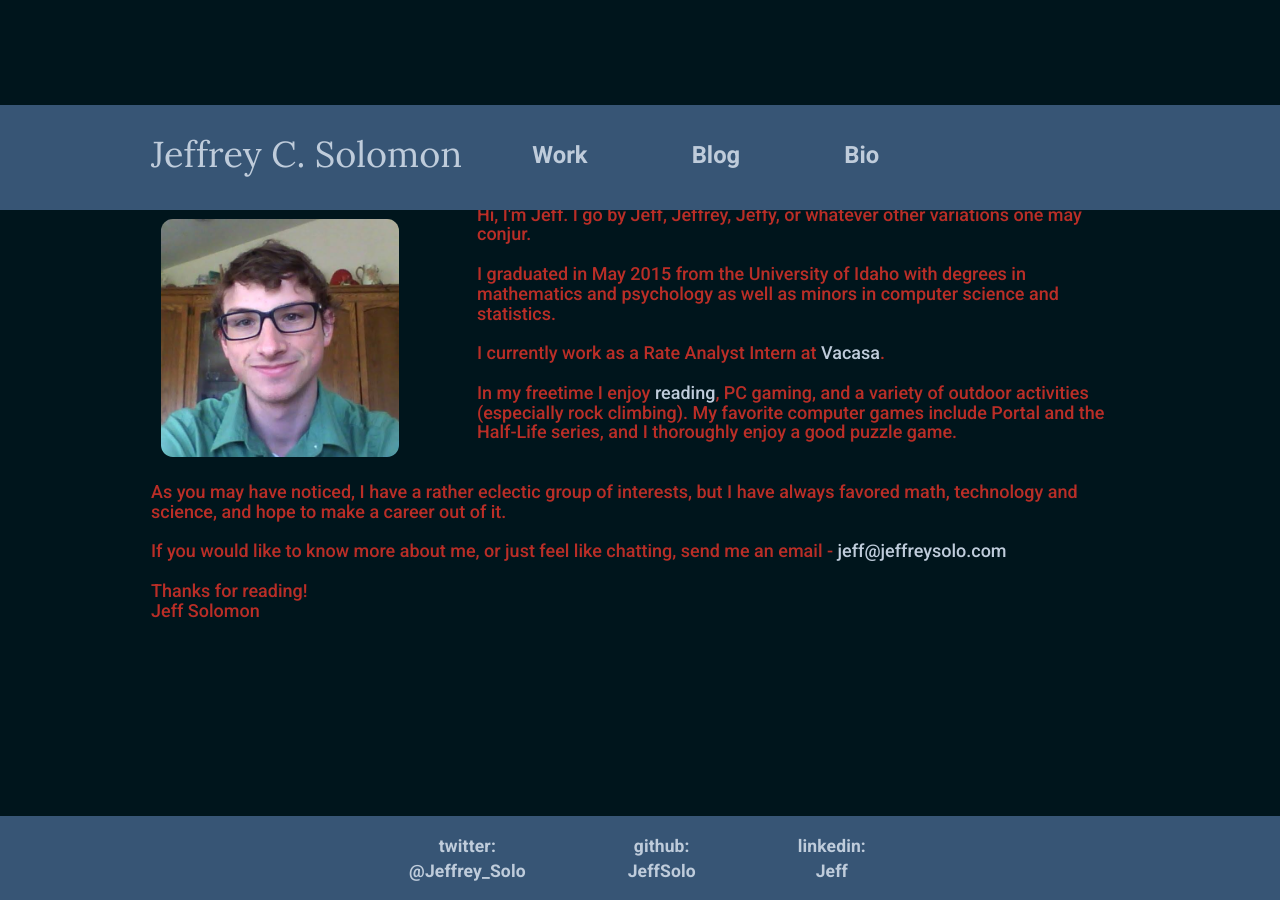
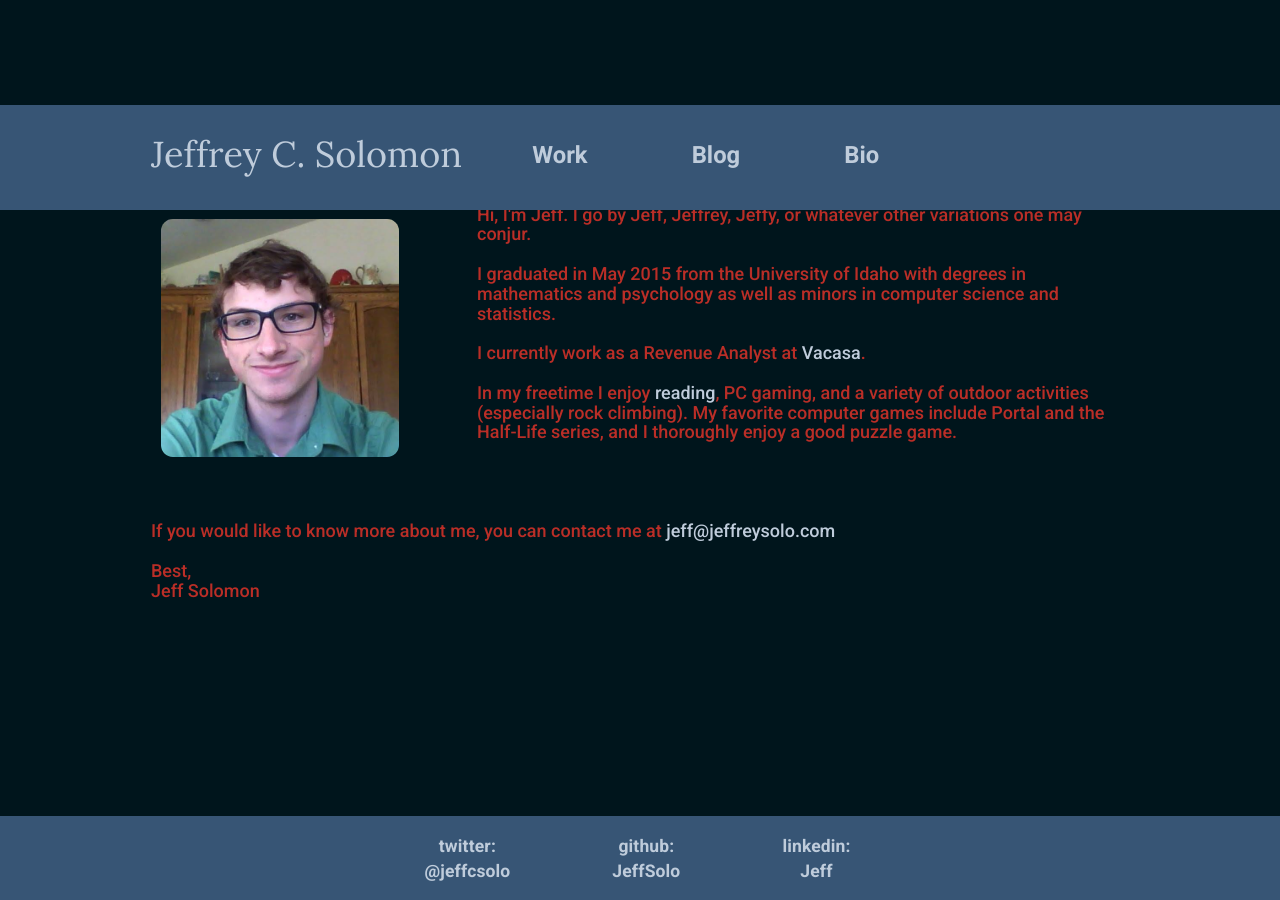
Before and after one commit to JeffSolo/jeffsolo.github.com, a Jekyll site: the page built from bio/index.html, in a window 1280 px wide. Built offline with Jekyll 4.4.1, drawn with Linux system fonts in a browser that asks for light colours; nearby versions of some CDN libraries.

Commit message:
updated bio, books table, main page

```diff
--- a/_includes/books.html
+++ b/_includes/books.html
@@ -19,6 +19,8 @@
 }
 </style><table class="tableizer-table sortable">
 <tr class="tableizer-firstrow fingerpointer"><th>&nbsp;&nbsp;#</th><th>&nbsp;&nbsp;Book</th><th>&nbsp;&nbsp;Author</th><th>&nbsp;&nbsp;Date Read</th><th>Rating* <br>(1-5)</th><th>&nbsp;&nbsp;Comments</th></tr>
+<tr><td>Small Gods</td><td>Terry Pratchett</td><td sorttable_customkey="-26">February 2017</td><td>5</td><td>Discworld #13 - Currently Reading</td></tr>
+<tr><td>Witches Abroad</td><td>Terry Pratchett</td><td sorttable_customkey="-25">February 2017</td><td></td><td>Discworld #12</td></tr>
 <tr><td>Personal Recollections of  Joan of Arc</td><td>Mark Twain</td><td sorttable_customkey="-24">Nov 2016 - Jan 2017</td><td>4</td><td></td></tr>
 <tr><td>Orthodoxy</td><td>G.K. Chesterson</td><td sorttable_customkey="-23">Oct - November 2016</td><td>3.5</td><td></td></tr>
 <tr><td>Pudd'nhead Wilson</td><td>Mark Twain</td><td sorttable_customkey="-22">Sept - October 2016</td><td>4</td><td></td></tr>
--- a/_includes/footer.html
+++ b/_includes/footer.html
@@ -6,7 +6,7 @@
 		<nav class="foot-nav hide-on-mobiles">
 			<ul class="list-inline">
 				<li>
-					<a href="https://twitter.com/jeffrey_solo">twitter:</br>@Jeffrey_Solo</a>
+					<a href="https://twitter.com/jeffcsolo">twitter:</br>@jeffcsolo</a>
 				</li>
 				<li>
 					<a href="https://github.com/JeffSolo">github:</br>JeffSolo</a>
--- a/bio/index.html
+++ b/bio/index.html
@@ -13,15 +13,14 @@ shorttitle: Bio
 		<br><br>
 		I graduated in May 2015 from the University of  Idaho with degrees in mathematics and psychology as well as minors in computer science and statistics.
 		<br><br>
-		I currently work as a Rate Analyst Intern at <a href="http://vacasa.com"/>Vacasa</a>.
+		I currently work as a Revenue Analyst at <a href="http://vacasa.com"/>Vacasa</a>.
 		<br><br>
 		In my freetime I enjoy <a href="http://jeffreysolo.com/2015/03/30/books/">reading</a>, PC gaming, and a variety of outdoor activities (especially rock climbing). 		My favorite computer games include Portal and the Half-Life series, and I thoroughly enjoy a good puzzle game.
 		<br><br><br>
-		As you may have noticed, I have a rather eclectic group of interests, but I have always favored math, technology and science, and hope to make a career out of it.
 		<br><br>
-		If you would like to know more about me, or just feel like chatting, send me an email - <a href="mailto:jeff@jeffreysolo.com">jeff@jeffreysolo.com</a>
+		If you would like to know more about me, you can contact me at <a href="mailto:jeff@jeffreysolo.com">jeff@jeffreysolo.com</a>
 		<br><br>
-		Thanks for reading!
+		Best,
 		<br>Jeff Solomon
 		</h4>
  </div>
--- a/index.html
+++ b/index.html
@@ -9,9 +9,9 @@ shorttitle: Home
 		<h1 class="title"><a href="/" class="name" title="That's me!">Jeffrey C. Solomon</a></h1>
 		<!--<p class="title-sub-text">Welcome</p> -->
 	</div>
-	<div>
+	<!--<div>
 		<h2 style="text-align:center; color:red; "><b>Site is under development</b></h2>
-	</div>
+	</div>-->
 	<div class="unit one-third center-on-mobiles">
 		<img class="mainpic" src="img/main.jpg">
 	</div>
@@ -23,7 +23,7 @@ shorttitle: Home
 
 		<br>
 		<h3>In other news, I'm trying to build my own website. It's a work-in-progress</h3>
-
+		<br>
 		<p id="modifiedOn">Site last modified on: </p>
 	</div>
 </div>
--- a/work/index.html
+++ b/work/index.html
@@ -4,7 +4,7 @@ title: Work Experience
 shorttitle: Work
 ---
 <div class="grid">
-	<h3><b class="redder">Rates Analyst Intern</b> at <a href="http://www.vacasa.com/">Vacasa</a><h3>
+	<h3><b class="redder">Revenue Analyst</b> at <a href="http://www.vacasa.com/">Vacasa</a><h3>
 	<h4 class="tabspace">Boise, ID <br> January 2016- Present</h4>
 	<h3><b class="redder">Undergraduate Research Assistant</b> at the <a href="http://www.uidaho.edu/">University of Idaho</a> Cognition and Usability Lab<h3>
 	<h4 class="tabspace">Moscow, ID <br> September 2014 - May 2015</h4>
```
Also changed, not shown: 5 other files.
